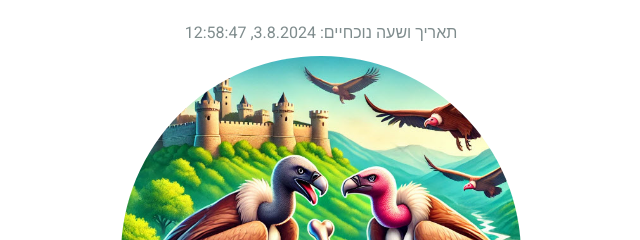
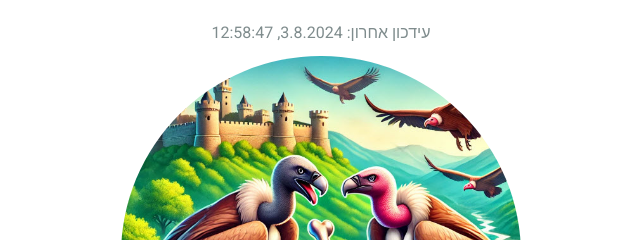
Before and after one commit to MatanRetzer/eagle-res-review, a plain HTML site: page index.html in a window 1280 px wide. Shown: the top 240 px of the page, 319-959 px from the left. Drawn offline with Linux system fonts and the light colour scheme.

Commit message:
Update index.html
עידכון כותרת עידכון אחרון

```diff
--- a/index.html
+++ b/index.html
@@ -304,7 +304,7 @@
         function updateDateTime() {
             const dateTimeElement = document.getElementById('date-time');
             const now = new Date().toLocaleString('he-IL', { timeZone: 'Asia/Jerusalem' });
-            dateTimeElement.textContent = `תאריך ושעה נוכחיים: ${now}`;
+            dateTimeElement.textContent = `עידכון אחרון: ${now}`;
         }
 
         document.addEventListener('DOMContentLoaded', function() {
```
